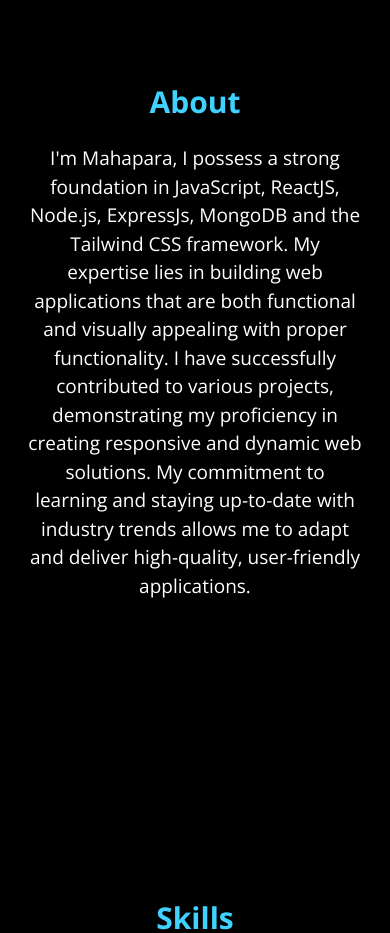
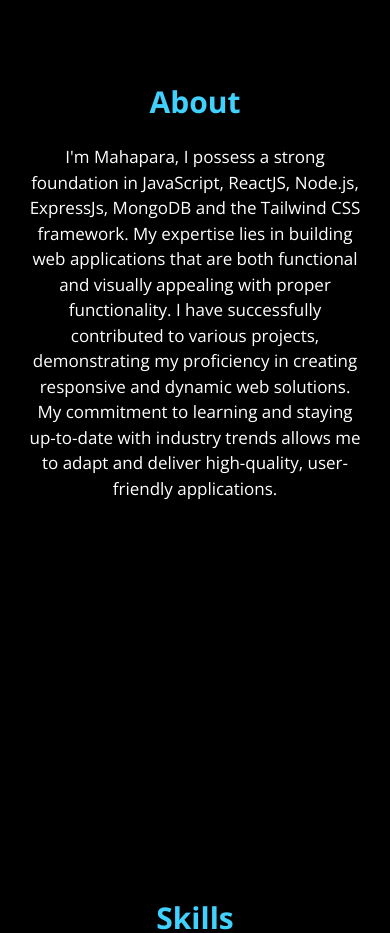
Before and after one commit to mahapara24/portfolio, a React (Vite) app: page /about in a window 390 px wide. Shown: the part 860-1793 px from the top of the page. Built offline with nearby package versions, Linux system fonts and the light colour scheme.

Commit message:
font size updated

```diff
--- a/src/components/About/About.jsx
+++ b/src/components/About/About.jsx
@@ -12,7 +12,7 @@
             About
           </h2>
         </div>
-        <p className="text-[19px]  rounded-lg  mt-4 font-normal py-2 sm:text-[20px] sm:font-base sm:tracking-widest text-white">
+        <p className="text-[17px]  rounded-lg  mt-4 font-normal py-2 sm:text-[20px] sm:font-base sm:tracking-widest text-white">
           I'm Mahapara, I possess a strong foundation in JavaScript, ReactJS,
           Node.js, ExpressJs, MongoDB and the Tailwind CSS framework. My
           expertise lies in building web applications that are both functional
```
